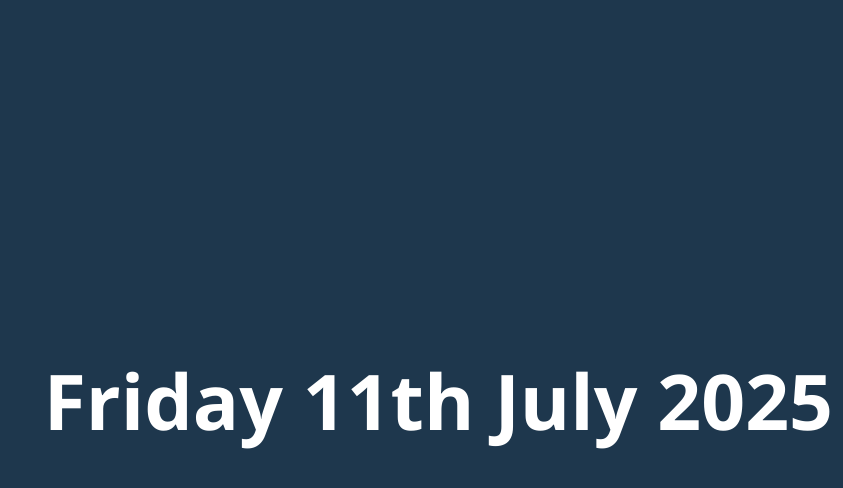
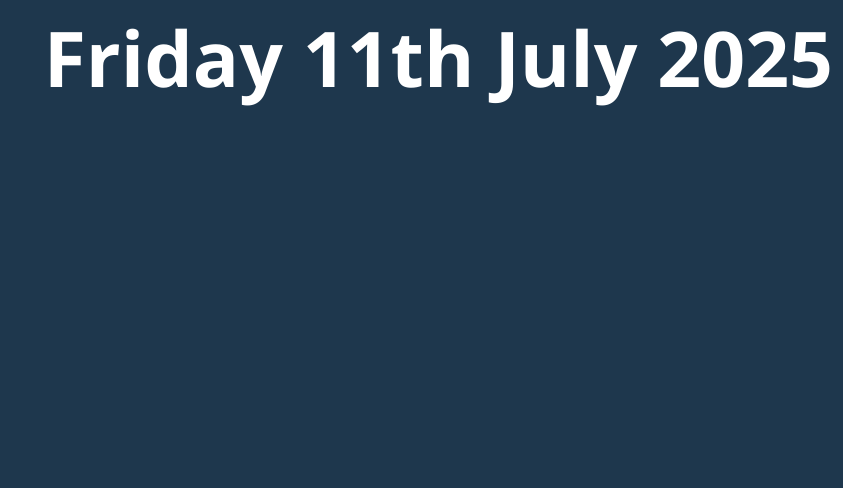
Before and after one commit to adlaidyson-ffp/DateWidget, a plain HTML site: page index.html in a window 1280 px wide. Shown: the whole page, without its empty margins (437-1280 px from the left). Drawn offline with nearby package versions, Linux system fonts and the light colour scheme.

Commit message:
Update index.html

```diff
--- a/index.html
+++ b/index.html
@@ -6,27 +6,27 @@
   <title>Date Widget</title>
   <link href="https://fonts.googleapis.com/css2?family=Open+Sans:wght@400;600;700&display=swap" rel="stylesheet" />
   <style>
-    /* Reset all margins and paddings */
     html, body {
       margin: 0;
       padding: 0;
       height: 100%;
       background-color: #1e374d;
       font-family: 'Open Sans', sans-serif;
-      overflow: hidden; /* prevent scrollbars */
-      display: flex;
-      justify-content: flex-end; /* Align content to right horizontally */
-      align-items: center;        /* Center vertically */
       color: white;
       text-align: right;
+      overflow: hidden;
     }
-
+    body {
+      display: flex;
+      justify-content: flex-end; /* right align horizontally */
+      align-items: flex-start;   /* align to top vertically */
+    }
     #fullDateDisplay {
-      font-size: 6vw; /* Responsive font size */
+      font-size: 6vw;
       font-weight: 700;
+      padding: 5px 10px 0 0; /* small padding top and right */
+      white-space: nowrap;
       user-select: none;
-      padding: 0 10px; /* slight right padding */
-      white-space: nowrap; /* no wrapping */
     }
   </style>
 </head>
```
